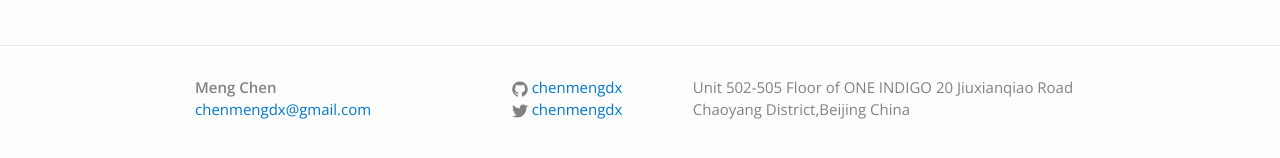
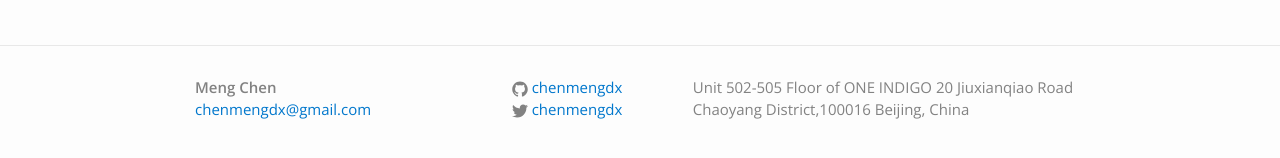
Before and after one commit to chenmengdx/chenmengdx.github.io, a Jekyll site: the page built from index.html, in a window 1280 px wide. Shown: the part 329-487 px from the top of the page. Built offline with Jekyll 4.4.1, drawn with Linux system fonts in a browser that asks for light colours; some of the changed lines change nothing that is shown.

Commit message:
update about page

```diff
--- a/_config.yml
+++ b/_config.yml
@@ -1,11 +1,11 @@
 # Site settings
 title: Meng Chen
 email: chenmengdx@gmail.com
-description: > # this means to ignore newlines until "baseurl:"
+description:
   Unit 502-505 Floor of ONE INDIGO
   20 Jiuxianqiao Road
-  Chaoyang District,Beijing
-  China
+  Chaoyang District,100016
+  Beijing, China
 baseurl: "" # the subpath of your site, e.g. /blog/
 url: "http://chenmengdx.github.io" # the base hostname & protocol for your site
 twitter_username: chenmengdx
```
